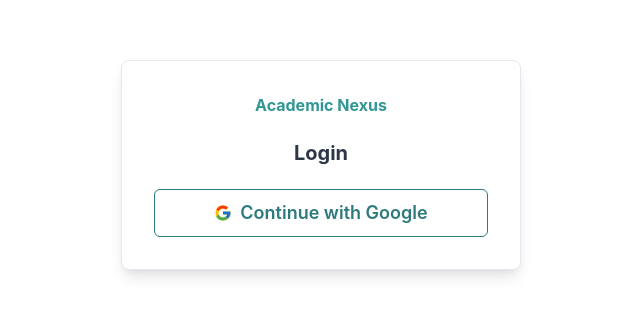
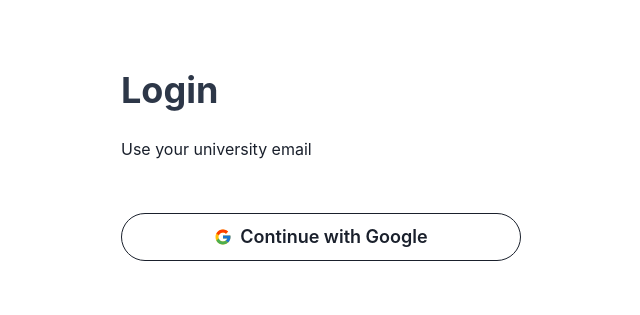
Before and after one commit to mrx7355608/academic-nexus-client, a React (Vite) app: page /login in a window 1280 px wide. Shown: the part 235-550 px from the top of the page, without its empty margins (319-959 px from the left). Built offline with nearby package versions, Linux system fonts and the light colour scheme.

Commit message:
created login page

```diff
--- a/src/pages/Login.jsx
+++ b/src/pages/Login.jsx
@@ -1,40 +1,36 @@
-import { Box, Button, Flex, Heading, VStack } from "@chakra-ui/react";
+import { Button, Heading, VStack, Text } from "@chakra-ui/react";
 import { FcGoogle } from "react-icons/fc";
 
 export default function Login() {
-    const handleGoogleSignIn = () => console.log("hello");
+    const handleGoogleSignIn = () => {
+        window.open("https://www.facebook.com", "_self");
+    };
 
     return (
-        <Flex height="100vh" alignItems="center" justifyContent="center" p={4}>
-            <Box
-                p={8}
-                maxWidth="400px"
-                width="full"
-                borderWidth={1}
-                borderRadius={8}
-                boxShadow="lg"
-                bg="whiteAlpha.900"
-                textAlign="center"
+        <VStack
+            spacing={6}
+            alignItems="start"
+            justifyContent={"center"}
+            h={"100vh"}
+            maxWidth={"400px"}
+            mx={"auto"}
         >
-                <VStack spacing={6}>
-                    <Heading size={22} color="teal.500">
-                        Academic Nexus
-                    </Heading>
-                    <Heading size="md" color="gray.700">
+            <Heading size="xl" color="gray.700">
                 Login
             </Heading>
+            <Text>Use your university email</Text>
             <Button
+                mt={7}
                 leftIcon={<FcGoogle />}
-                        colorScheme="teal"
+                colorScheme="black"
                 variant="outline"
                 onClick={handleGoogleSignIn}
                 size="lg"
                 width="full"
+                rounded={"full"}
             >
                 Continue with Google
             </Button>
         </VStack>
-            </Box>
-        </Flex>
     );
 }
```
Lines whose indentation alone changed are shown as unchanged.
